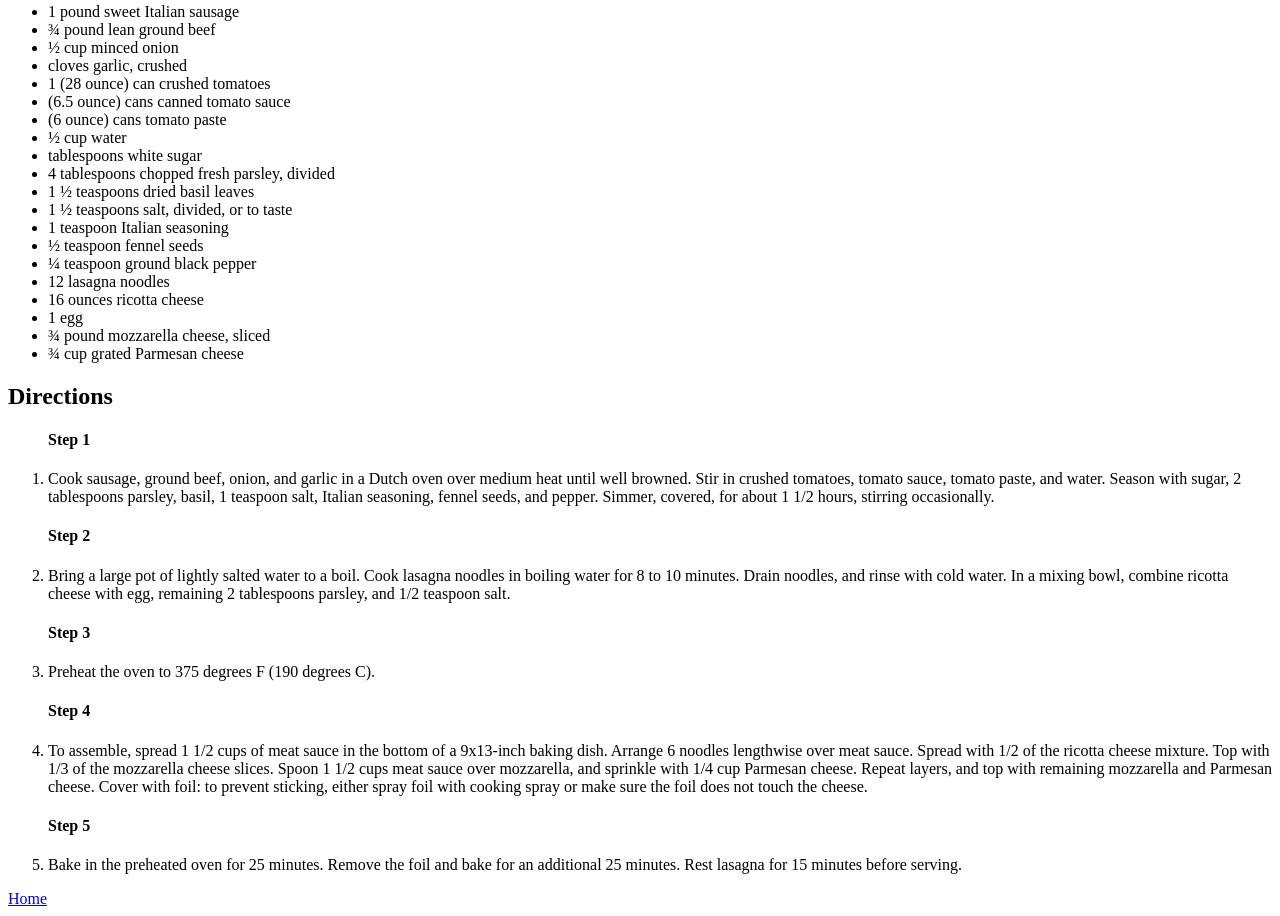
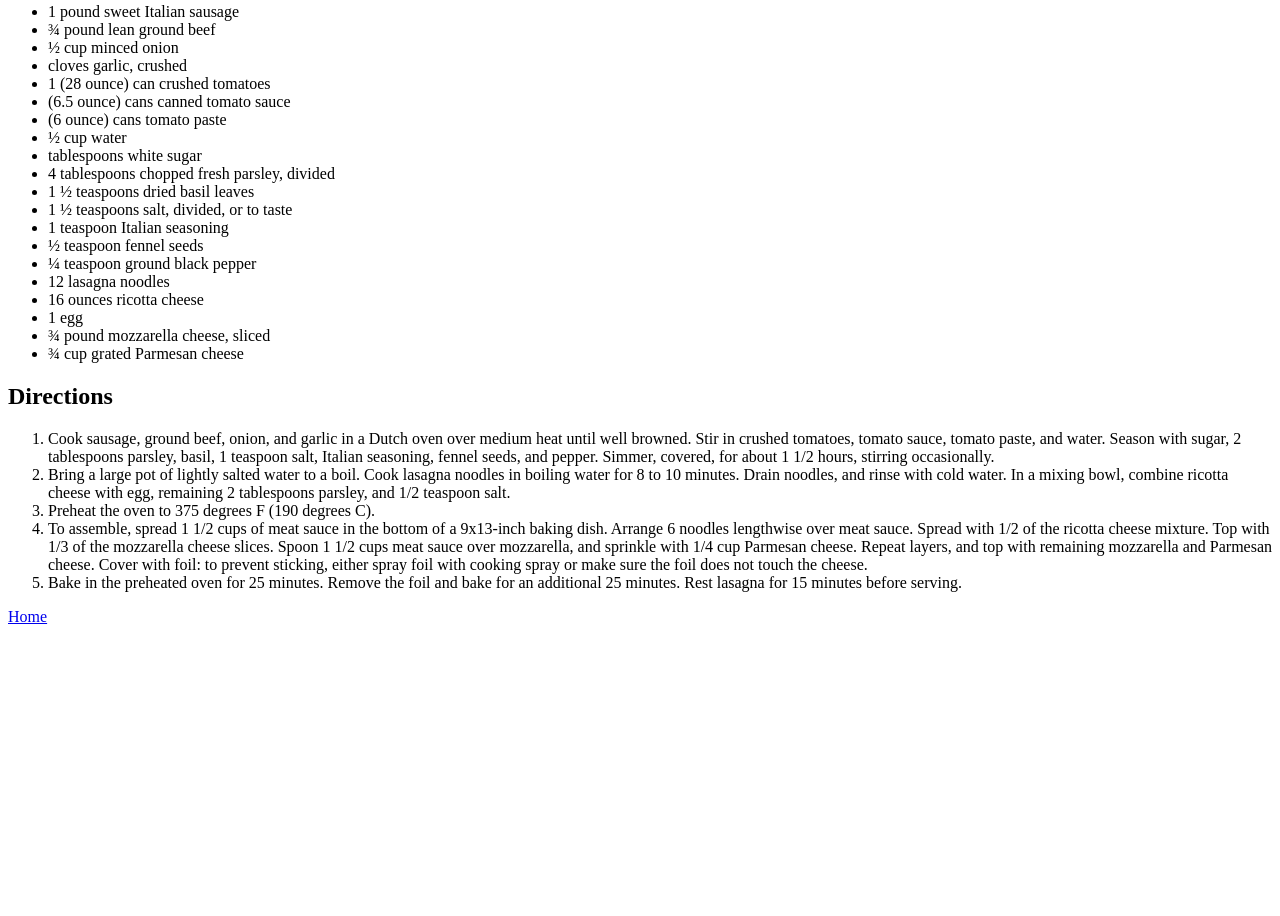
Before and after one commit to p-lethlean/recipes, a plain HTML site: page lasagna.html in a window 1280 px wide. Shown: the part 518-1434 px from the top of the page. After the commit the page ends 1152 px from the top, so only its background shows below. Drawn offline with Linux system fonts and the light colour scheme.

Commit message:
Corrected some formatting issues in lasagna.html and chicken-shawarma.html

```diff
--- a/lasagna.html
+++ b/lasagna.html
@@ -67,19 +67,15 @@
 
     <h2>Directions</h2>
     <ol>
-        <h4>Step 1</h4>
         <li>Cook sausage, ground beef, onion, and garlic in a Dutch oven over medium heat until well browned. Stir in
             crushed tomatoes, tomato sauce, tomato paste, and water. Season with sugar, 2 tablespoons parsley, basil, 1
             teaspoon salt, Italian seasoning, fennel seeds, and pepper. Simmer, covered, for about 1 1/2 hours, stirring
             occasionally.</li>
-        <h4>Step 2</h4>
         <li>Bring a large pot of lightly salted water to a boil. Cook lasagna noodles in boiling water for 8 to 10
             minutes.
             Drain noodles, and rinse with cold water. In a mixing bowl, combine ricotta cheese with egg, remaining 2
             tablespoons parsley, and 1/2 teaspoon salt.</li>
-        <h4>Step 3</h4>
         <li>Preheat the oven to 375 degrees F (190 degrees C).</li>
-        <h4>Step 4</h4>
         <li>To assemble, spread 1 1/2 cups of meat sauce in the bottom of a 9x13-inch baking dish. Arrange 6 noodles
             lengthwise over meat sauce. Spread with 1/2 of the ricotta cheese mixture. Top with 1/3 of the mozzarella
             cheese
@@ -88,7 +84,6 @@
             and top with remaining mozzarella and Parmesan cheese. Cover with foil: to prevent sticking, either spray
             foil
             with cooking spray or make sure the foil does not touch the cheese.</li>
-        <h4>Step 5</h4>
         <li>Bake in the preheated oven for 25 minutes. Remove the foil and bake for an additional 25 minutes. Rest
             lasagna
             for 15 minutes before serving.</li>
```
Also changed, not shown: Chicken-Shawarma.html (+2 -0 lines).
